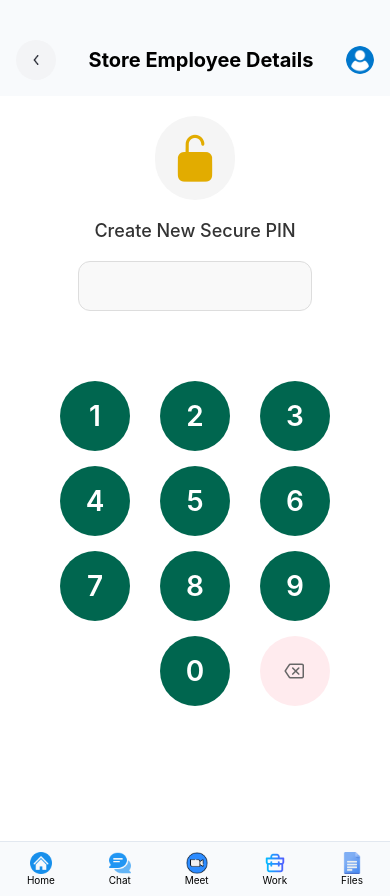
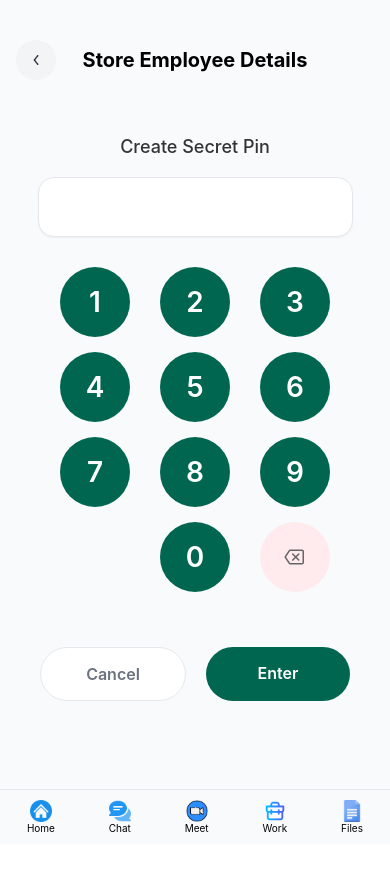
Before and after one commit to slytherin8/slyth, a React Native app in the folder slyth-app/: screen /AdminFiles in a window 390 px wide. After the commit the page ends 844 px from the top, so only its background shows below. Built offline with nearby package versions, Linux system fonts and the light colour scheme; no server answers.

Commit message:
feat: add AdminVaultScreen and AdminFilesScreen to manage files and folders within the admin vault.

```diff
--- a/slyth-app/src/screens/AdminFilesScreen.js
+++ b/slyth-app/src/screens/AdminFilesScreen.js
@@ -7,7 +7,7 @@ import PinKeypad from "../components/PinKeypad";
 import { vaultService } from "../services/vaultService";
 
 export default function AdminFilesScreen({ navigation }) {
-  const [hasPin, setHasPin] = useState(null); // null = loading, true/false
+  const [hasPin, setHasPin] = useState(null);
   const [pin, setPin] = useState("");
   const [loading, setLoading] = useState(false);
   const [error, setError] = useState("");
@@ -23,12 +23,9 @@ export default function AdminFilesScreen({ navigation }) {
   const checkPinStatus = async () => {
     try {
       const status = await vaultService.checkHasPin();
-      console.log("PIN Status:", status);
       setHasPin(status.hasPin);
     } catch (err) {
-      console.error("Error checking PIN:", err);
-      // If 401, it means token expired - but we will handle that globally or show alert
-      setHasPin(false); // Default to setup mode or retry
+      setHasPin(false);
     }
   };
 
@@ -39,9 +36,9 @@ export default function AdminFilesScreen({ navigation }) {
     }
   };
 
-  const handleDelete = () => {
-    setPin(prev => prev.slice(0, -1));
-    setError("");
+  const handleCancel = () => {
+    setPin("");
+    navigation.goBack();
   };
 
   const handleSubmit = async () => {
@@ -55,34 +52,20 @@ export default function AdminFilesScreen({ navigation }) {
 
     try {
       if (hasPin) {
-        // UNLOCK
-        console.log("Verifying PIN...");
         await vaultService.verifyPin(pin);
         navigation.navigate("AdminVault", { isVerified: true });
       } else {
-        // SET PIN
-        console.log("Setting PIN...");
         await vaultService.setPin(pin);
         setHasPin(true);
         Alert.alert("Success", "Secure PIN Created! Please enter it again to unlock.");
         setPin("");
       }
     } catch (err) {
-      console.error("Submit Error:", err.response?.status, err.response?.data);
-
       if (err.response?.status === 403) {
         setError("Incorrect PIN. Please try again.");
         setPin("");
-      } else if (err.response?.status === 401) {
-        Alert.alert("Session Expired", "Please login again.");
-        navigation.navigate("Login");
-      } else if (err.response?.status === 400 && err.response?.data?.message === "PIN already set") {
-        // Rare sync issue
-        setHasPin(true);
-        setError("PIN was already set. Enter it to unlock.");
-        setPin("");
       } else {
-        setError("System Error. Please restart app.");
+        setError("System Error. Please try again.");
       }
     } finally {
       setLoading(false);
@@ -91,132 +74,138 @@ export default function AdminFilesScreen({ navigation }) {
 
   if (hasPin === null) {
     return (
-      <AppLayout navigation={navigation} role="admin" title="Store Employee Details">
-        <View style={[styles.container, { justifyContent: 'center', alignItems: 'center' }]}>
-          <ActivityIndicator size="large" color="#006400" />
-          <Text style={{ marginTop: 10, color: '#666' }}>Securing Vault...</Text>
-        </View>
-      </AppLayout>
+      <View style={[styles.container, { justifyContent: 'center', alignItems: 'center' }]}>
+        <ActivityIndicator size="large" color="#00664F" />
+      </View>
     );
   }
 
   return (
-    <AppLayout navigation={navigation} role="admin" title="Store Employee Details">
-      <ScrollView
-        style={styles.scrollView}
-        contentContainerStyle={styles.content}
-        showsVerticalScrollIndicator={true}
-        bounces={true}
-      >
-        <View style={styles.statusIcon}>
-          <Ionicons
-            name={hasPin ? "lock-closed" : "lock-open"}
-            size={50}
-            color={hasPin ? "#006400" : "#E2AC00"}
-          />
+    <AppLayout
+      navigation={navigation}
+      role="admin"
+      title="Store Employee Details"
+      showProfile={false}
+      logoPosition="right"
+    >
+      <ScrollView contentContainerStyle={styles.content} bounces={false}>
+
+        <View style={styles.headerSpacer} />
+
+        <Text style={styles.title}>
+          {hasPin ? "Enter Secret Pin" : "Create Secret Pin"}
+        </Text>
+
+        <View style={styles.pinInputContainer}>
+          <Text style={styles.pinInputText}>{pin}</Text>
         </View>
 
-        <Text style={styles.label}>
-          {hasPin ? "Enter Secret Pin to Unlock" : "Create New Secure PIN"}
-        </Text>
-
-        <View style={[styles.pinDisplay, error ? styles.pinError : null]}>
-          <Text style={[styles.pinText, error ? styles.errorText : null]}>
-            {pin ? '*'.repeat(pin.length) : ''}
-          </Text>
-        </View>
-
-        {error ? (
-          <Text style={styles.errorMessage}>{error}</Text>
-        ) : (
-          <View style={{ height: 20 }} />
-        )}
-
-        {loading ? (
-          <ActivityIndicator size="large" color="#006400" style={{ marginVertical: 20 }} />
-        ) : (
-          <View style={{ height: 20 }} />
-        )}
+        {error ? <Text style={styles.errorText}>{error}</Text> : null}
 
         <PinKeypad
           onKeyPress={handleKeyPress}
-          onDelete={handleDelete}
+          onDelete={() => setPin(prev => prev.slice(0, -1))}
           pinLength={pin.length}
         />
 
-        {pin.length >= 4 && !loading && (
-          <TouchableOpacity onPress={handleSubmit} style={styles.submitBtn}>
-            <Text style={styles.submitText}>{hasPin ? "UNLOCK VAULT" : "SET SECURE PIN"}</Text>
+        <View style={styles.buttonRow}>
+          <TouchableOpacity onPress={handleCancel} style={styles.cancelButton}>
+            <Text style={styles.cancelButtonText}>Cancel</Text>
           </TouchableOpacity>
-        )}
+
+          <TouchableOpacity onPress={handleSubmit} style={styles.enterButton}>
+            {loading ? (
+              <ActivityIndicator color="#FFFFFF" size="small" />
+            ) : (
+              <Text style={styles.enterButtonText}>Enter</Text>
+            )}
+          </TouchableOpacity>
+        </View>
+
       </ScrollView>
     </AppLayout>
   );
 }
 
 const styles = StyleSheet.create({
-  scrollView: {
+  container: {
     flex: 1,
     backgroundColor: '#fff'
   },
   content: {
     flexGrow: 1,
     alignItems: 'center',
-    paddingTop: 20,
-    paddingBottom: 100,
-    minHeight: '100%'
+    paddingHorizontal: 20
   },
-  statusIcon: {
-    marginBottom: 20,
-    backgroundColor: '#f5f5f5',
-    padding: 15,
-    borderRadius: 50
+  headerSpacer: {
+    height: 40
   },
-  label: {
+  title: {
     fontSize: 18,
-    color: '#333',
+    color: '#333333',
     marginBottom: 20,
     fontWeight: '500'
   },
-  pinDisplay: {
-    width: '60%',
-    height: 50,
-    backgroundColor: '#f9f9f9',
+  pinInputContainer: {
+    width: '90%',
+    height: 60,
+    backgroundColor: '#FFFFFF',
     borderWidth: 1,
-    borderColor: '#ddd',
-    borderRadius: 12,
+    borderColor: '#E5E7EB',
+    borderRadius: 16,
     justifyContent: 'center',
-    alignItems: 'center',
-    marginBottom: 10
+    paddingHorizontal: 20,
+    marginBottom: 10,
+    shadowColor: "#000",
+    shadowOffset: { width: 0, height: 1 },
+    shadowOpacity: 0.05,
+    shadowRadius: 2,
+    elevation: 1
   },
-  pinError: {
-    borderColor: '#FF3B30',
-    backgroundColor: '#FFF0F0'
-  },
-  pinText: {
-    fontSize: 32,
-    letterSpacing: 5,
-    color: '#333'
+  pinInputText: {
+    fontSize: 24,
+    color: '#333',
+    letterSpacing: 2
   },
   errorText: {
-    color: '#FF3B30'
+    color: '#EF4444',
+    marginBottom: 10,
+    fontSize: 14
   },
-  errorMessage: {
-    color: '#FF3B30',
-    fontSize: 14,
-    marginBottom: 10
+  buttonRow: {
+    flexDirection: 'row',
+    justifyContent: 'space-between',
+    width: '100%',
+    paddingHorizontal: 20,
+    marginTop: 20
   },
-  submitBtn: {
-    marginTop: 10,
-    backgroundColor: '#006400',
-    paddingHorizontal: 40,
-    paddingVertical: 14,
+  cancelButton: {
+    flex: 1,
+    paddingVertical: 16,
+    backgroundColor: '#FFFFFF',
+    borderWidth: 1,
+    borderColor: '#E5E7EB',
     borderRadius: 30,
-    elevation: 3
+    marginRight: 10,
+    alignItems: 'center'
   },
-  submitText: {
-    color: '#fff',
-    fontWeight: 'bold',
-    fontSize: 16
+  cancelButtonText: {
+    color: '#6B7280',
+    fontSize: 16,
+    fontWeight: '600'
+  },
+  enterButton: {
+    flex: 1,
+    paddingVertical: 16,
+    backgroundColor: '#00664F', // Green
+    borderRadius: 30,
+    marginLeft: 10,
+    alignItems: 'center',
+    elevation: 2
+  },
+  enterButtonText: {
+    color: '#FFFFFF', // White
+    fontSize: 16,
+    fontWeight: '600'
   }
 });
```
